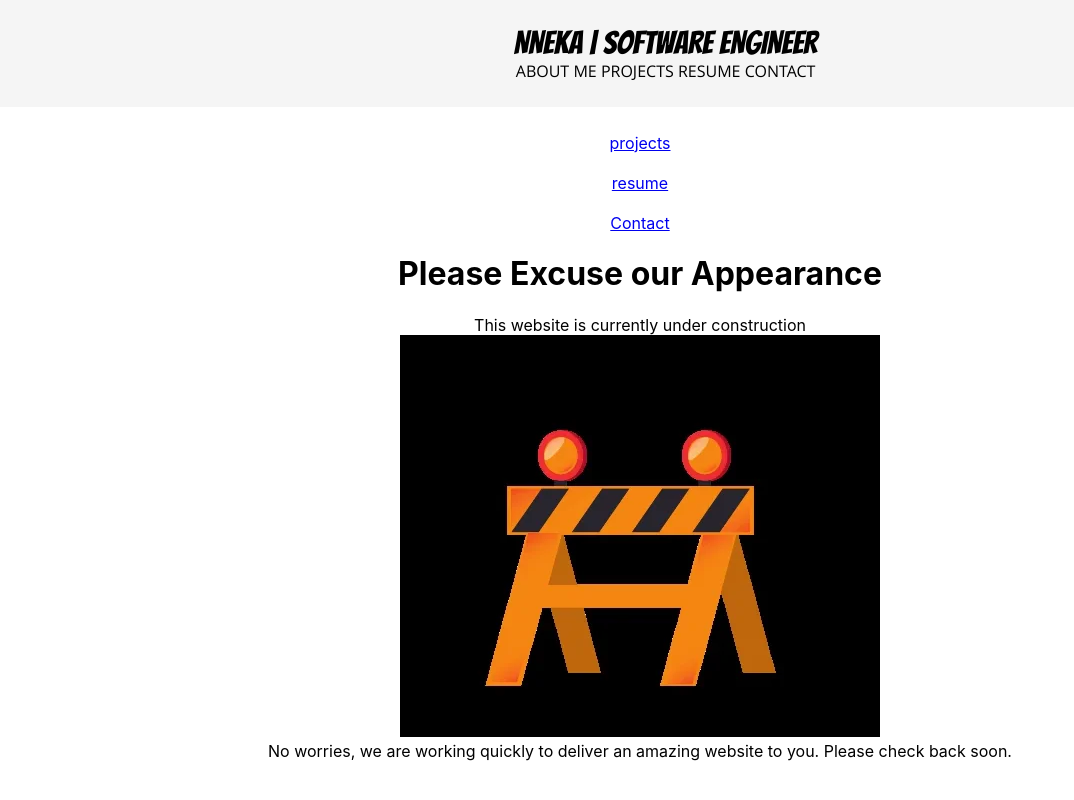
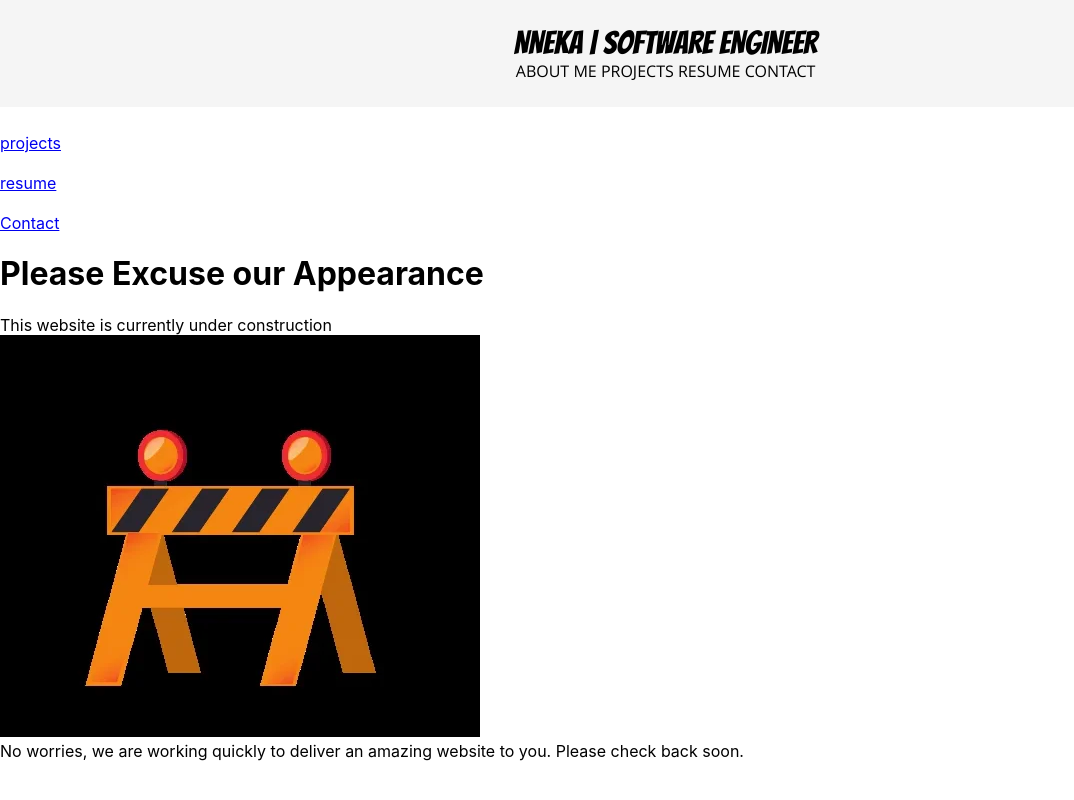
Before and after one commit to nnekauf/portfolio, a React (Create React App) app: page / in a window 1280 px wide. Shown: the top 800 px of the page, without its empty margins (0-1074 px from the left). Built offline with nearby package versions, Linux system fonts and the light colour scheme.

Commit message:
sets base fontsize to 100% and removes text-align property from app class

```diff
--- a/src/App.css
+++ b/src/App.css
@@ -10,7 +10,8 @@
   font-weight: regular;
 }
 .App {
-  text-align: center;
+  /* text-align: center; */
+  font-size: 100%; /*16px = 100% */
 }
 
 .App-logo {
@@ -45,6 +46,7 @@
   padding: 2%;
   display: flexbox;
   justify-content: center;
+  text-align: center;
   margin-bottom: 2%;
   text-transform: uppercase;
 }
--- a/src/App.js
+++ b/src/App.js
@@ -14,7 +14,8 @@ function App() {
     <div className="App">
       <header className="App-header">
        <NavBar/>{/* < img src={face}></img> */}
-       <Switch>
+      </header>
+      <Switch>
            {/* <Route exact path='/'component={Home}/> */}
            <Route exact path='/' component={AboutMe}/>
            <Route exact path='/projects' component={Projects}/>
@@ -23,8 +24,6 @@ function App() {
 
        </Switch>
 
-
-      </header>
     </div>
   );
 }
```
